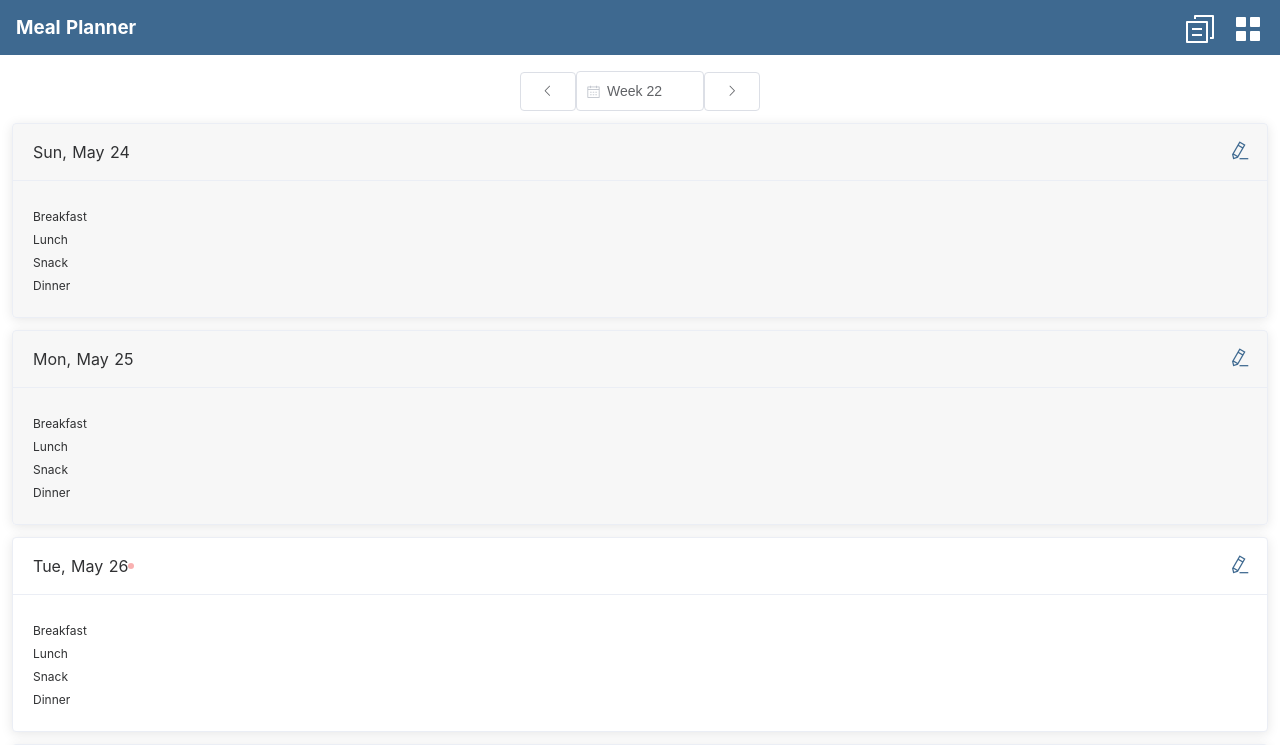
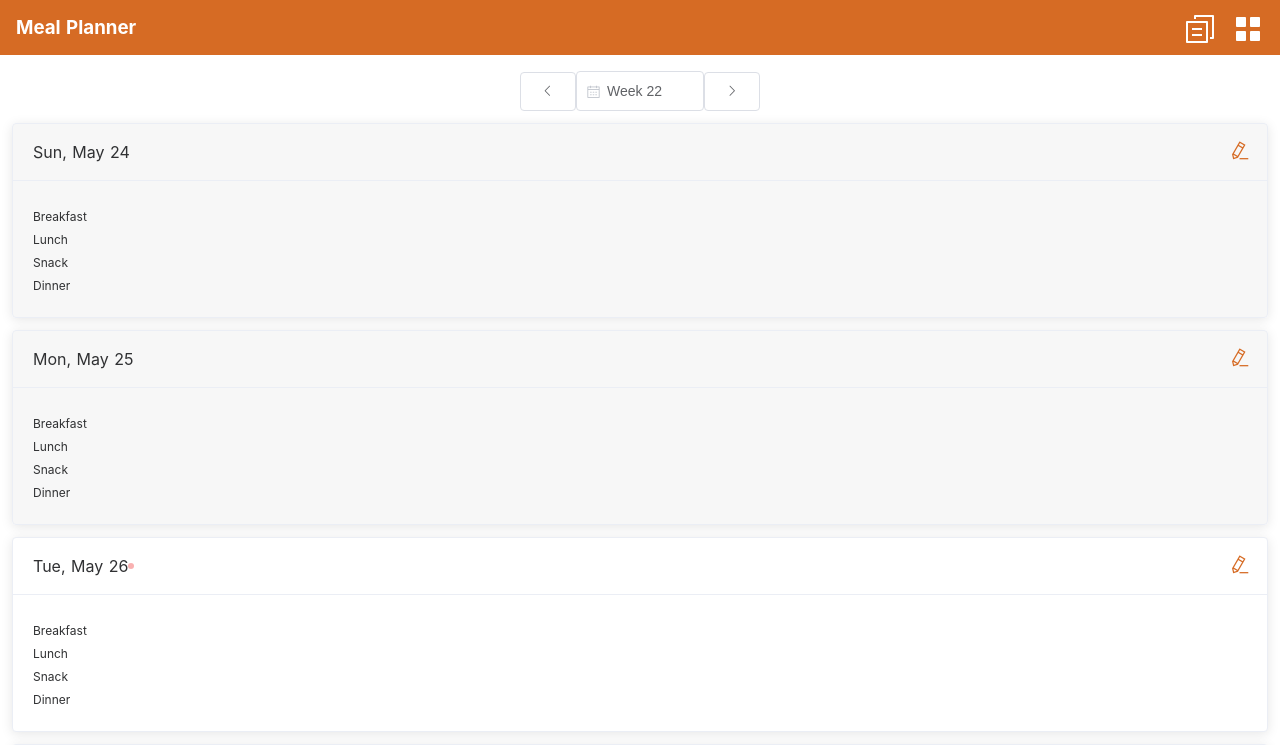
Before and after one commit to bucherfa/meal-planner, a Nuxt app: page / in a window 1280 px wide. Shown: the top 745 px of the page. Built offline with nearby package versions, Linux system fonts and the light colour scheme.

Commit message:
change theme color

```diff
--- a/components/Header.vue
+++ b/components/Header.vue
@@ -68,7 +68,7 @@ export default {
 
 <style scoped>
 .header {
-  background-color: #3E6990;
+  background-color: #D66B24;
   color: white;
   padding: 1rem;
 }
--- a/element-variables.scss
+++ b/element-variables.scss
@@ -1,5 +1,5 @@
 /* theme color */
-$--color-primary: #3E6990;
+$--color-primary: #D66B24;
 
 /* icon font path, required */
 $--font-path: '~element-ui/lib/theme-chalk/fonts';
--- a/package.json
+++ b/package.json
@@ -28,6 +28,7 @@
     "eslint": "^6.1.0",
     "eslint-plugin-nuxt": ">=0.4.2",
     "node-sass": "^4.14.1",
+    "push-dir": "^0.4.1",
     "sass-loader": "^8.0.2"
   }
 }
```
Also changed, not shown: 1 other file (tests, documents, lock files or other folders).
